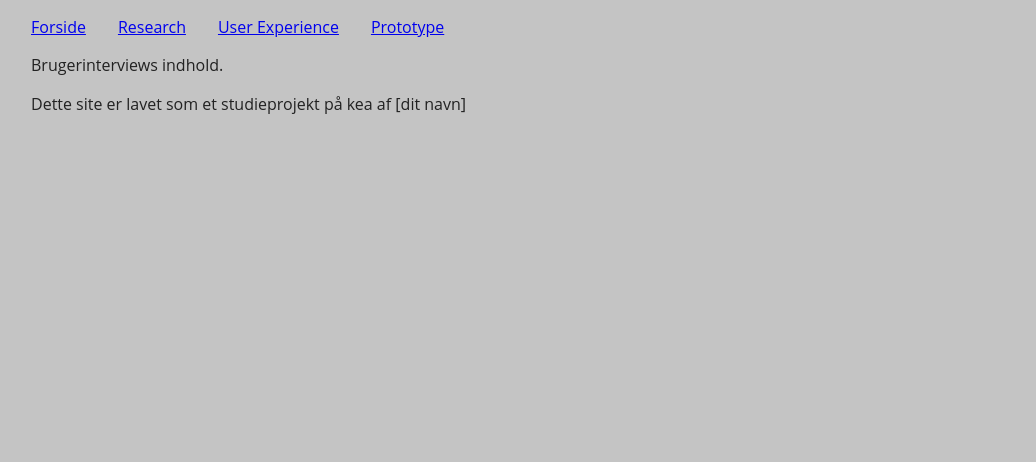
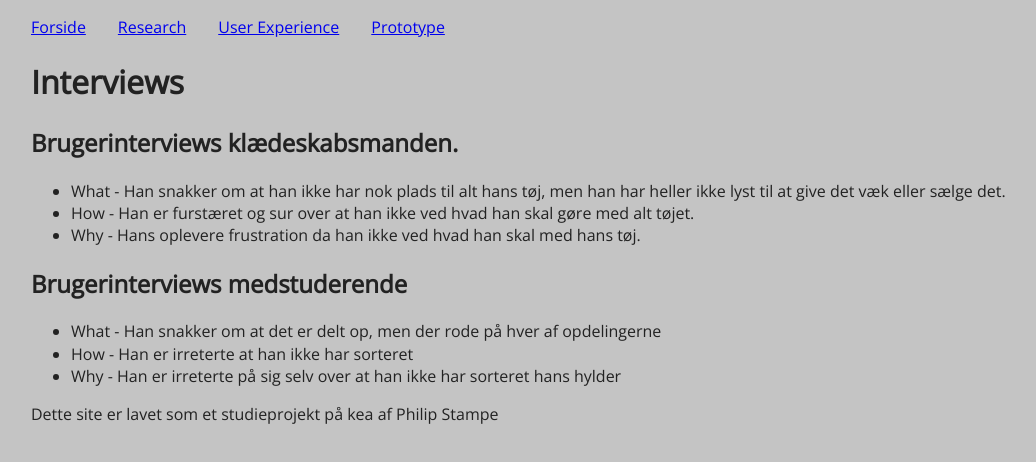
Before and after one commit to phil2176/04-UX, a plain HTML site: page interviews.html in a window 1280 px wide. Shown: the whole page, without its empty margins (9-1045 px from the left). Drawn offline with nearby package versions, Linux system fonts and the light colour scheme.

Commit message:
Skrevet  brugerinterviews for kældeskabsmand og medstuderende

```diff
--- a/interviews.html
+++ b/interviews.html
@@ -10,6 +10,8 @@
 
   <link rel="stylesheet" href="css/normalize.css">
   <link rel="stylesheet" href="css/main.css">
+    <link href="https://fonts.googleapis.com/css?family=Open+Sans" rel="stylesheet">
+
 </head>
 
 <body>
@@ -47,16 +49,29 @@
   <!-- Navigation slut -->
 
   <!-- Sidens indhold -->
-  <main>
+  <h1>Interviews</h1>
+    <main>
     <article>
-      Brugerinterviews indhold.
+        <h2>Brugerinterviews klædeskabsmanden.</h2>
+        <ul>
+            <li>What - Han snakker om at han ikke har nok plads til alt hans tøj, men han har heller ikke lyst til at give det væk eller sælge det.</li>
+            <li>How - Han er furstæret og sur over at han ikke ved hvad han skal gøre med alt tøjet.</li>
+            <li>Why - Hans oplevere frustration da han ikke ved hvad han skal med hans tøj.</li>
+        </ul>
+
+        <h2>Brugerinterviews medstuderende</h2>
+            <ul>
+                <li>What - Han snakker om at det er delt op, men der rode på hver af opdelingerne</li>
+                <li>How - Han er irreterte at han ikke har sorteret</li>
+                <li>Why - Han er irreterte på sig selv over at han ikke har sorteret hans hylder</li>
+            </ul>
     </article>
   </main>
   <!-- Sidens indhold slut -->
 
   <!-- footer -->
   <footer>
-    <p>Dette site er lavet som et studieprojekt på kea af [dit navn]</p>
+    <p>Dette site er lavet som et studieprojekt på kea af Philip Stampe</p>
   </footer>
   <!-- footer slut -->
 
```
